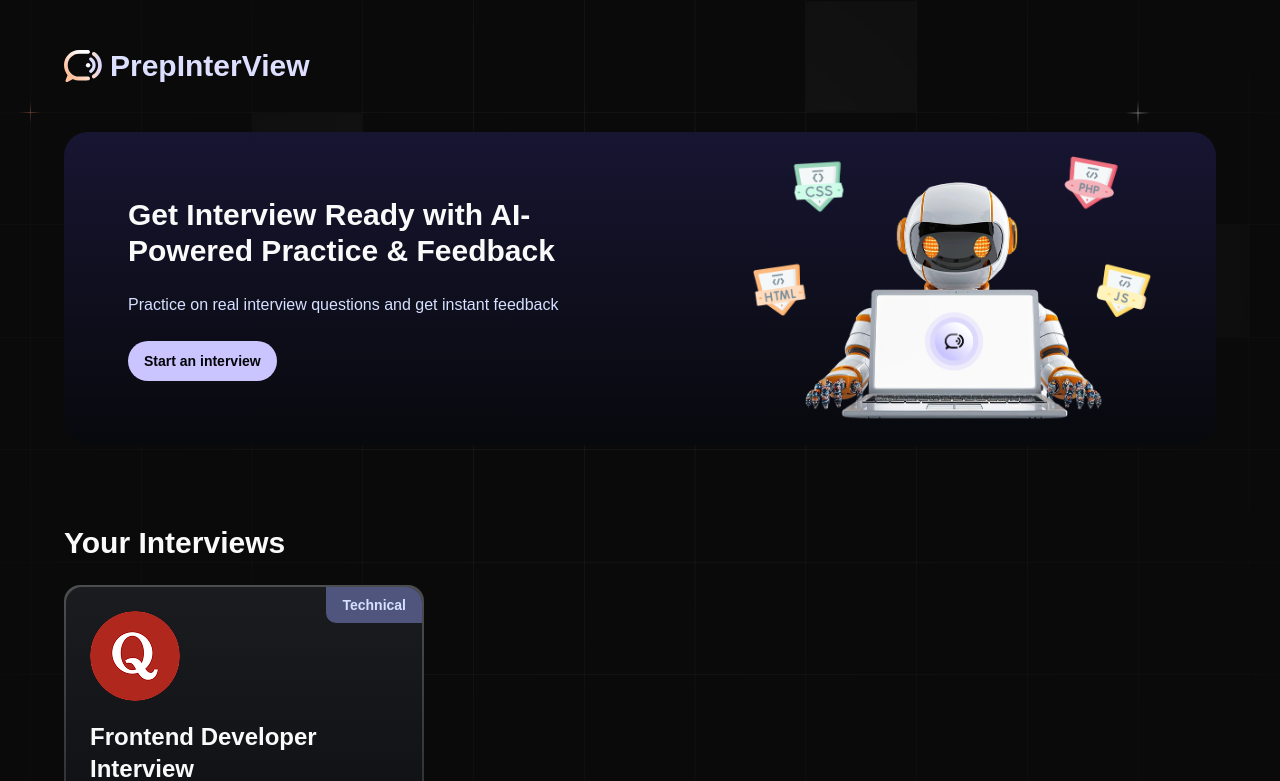
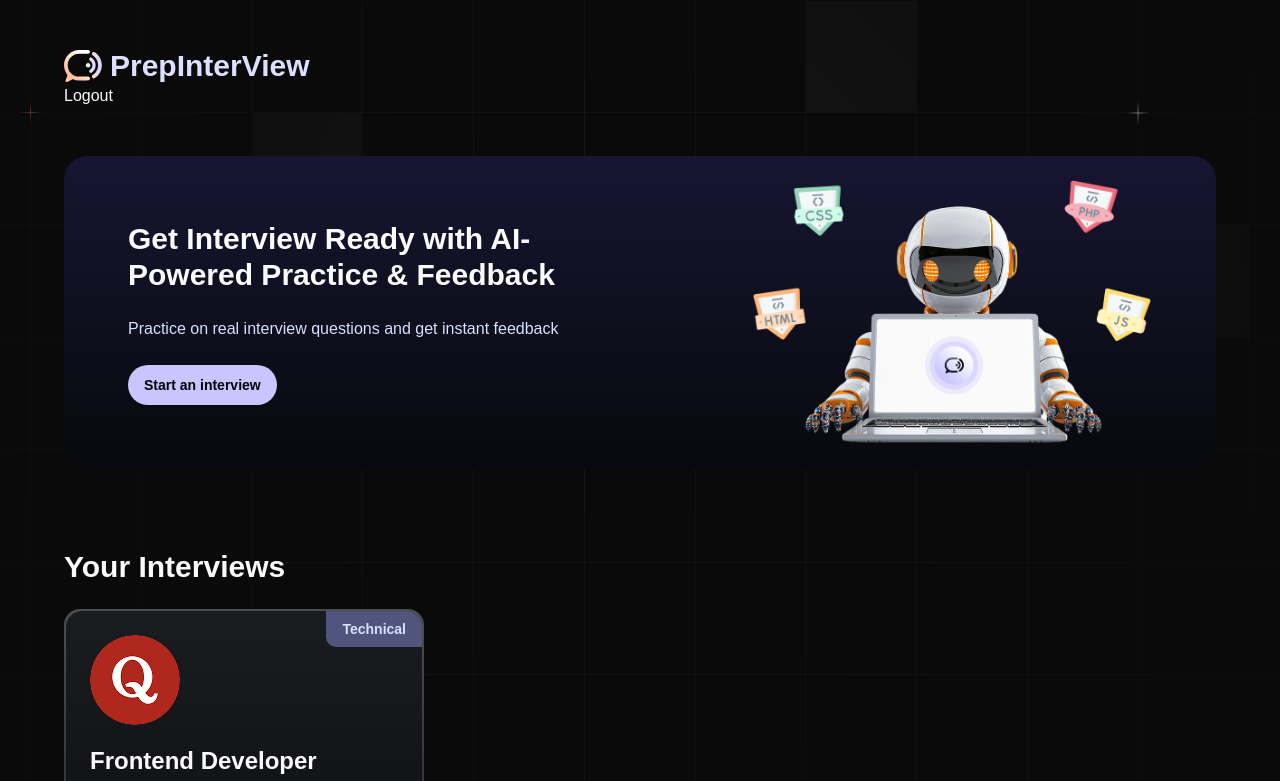
Before and after one commit to Kushal1302/prepinterview, a Next.js app: page / in a window 1280 px wide. Shown: the top 781 px of the page. Built offline with nearby package versions, Linux system fonts and the light colour scheme; a web font is replaced by a local one.

Commit message:
feat: next-auth setup done

```diff
--- /dev/null
+++ b/actions/auth.ts
@@ -0,0 +1,44 @@
+import { NextAuthOptions } from "next-auth";
+import GoogleProvider from "next-auth/providers/google";
+
+declare module "next-auth" {
+  interface Session {
+    user: {
+      id?: string; // Add custom field to session.user
+      name?: string;
+      email?: string;
+      image?: string;
+    };
+  }
+}
+export const authOptions: NextAuthOptions = {
+  // Configure one or more authentication providers
+  providers: [
+    GoogleProvider({
+      clientId: process.env.GOOGLE_ID!,
+      clientSecret: process.env.GOOGLE_SECRET!,
+    }),
+    // ...add more providers here
+  ],
+  session: {
+    strategy: "jwt", // Default is JWT, you can switch to "database" if using a DB
+    maxAge: 30 * 24 * 60 * 60, // 30 days (session expiration)
+    updateAge: 24 * 60 * 60, // Update session every 24 hours
+  },
+  callbacks: {
+    async jwt({ token, user }) {
+      if (user) {
+        token.id = user.id; // Add user ID to token
+      }
+      return token;
+    },
+    // Session callback: Called when session is accessed
+    async session({ session, token }) {
+      if (token && session.user) {
+        session.user.id = token.id as string; // Add ID to session.user
+      }
+      return session;
+    },
+  },
+};
+export default authOptions;
--- a/app/(auth)/layout.tsx
+++ b/app/(auth)/layout.tsx
@@ -1,6 +1,11 @@
+import { getServerSession } from "next-auth";
+import { redirect } from "next/navigation";
 import React, { ReactNode } from "react";
 
-const AuthLayout = ({ children }: { children: ReactNode }) => {
+const AuthLayout = async ({ children }: { children: ReactNode }) => {
+  const session = await getServerSession();
+  console.log(session);
+  if (session) redirect("/");
   return <div className="auth-layout">{children}</div>;
 };
 
--- a/app/(root)/layout.tsx
+++ b/app/(root)/layout.tsx
@@ -10,6 +10,7 @@ const RootLayout = ({ children }: { children: ReactNode }) => {
           <Image src={"/logo.svg"} alt="Logo" height={32} width={38} />
           <h2 className="text-primary-100">PrepInterView</h2>
         </Link>
+        <Link href={"/api/auth/signout"}>Logout</Link>
       </nav>
       {children}
     </div>
--- /dev/null
+++ b/app/api/auth/[...nextauth]/route.ts
@@ -0,0 +1,6 @@
+import authOptions from "@/actions/auth";
+import NextAuth from "next-auth";
+
+const handler = NextAuth(authOptions);
+
+export { handler as GET, handler as POST };
--- a/components/AuthForn.tsx
+++ b/components/AuthForn.tsx
@@ -10,6 +10,7 @@ import Link from "next/link";
 import { toast } from "sonner";
 import FormField from "./FormField";
 import { useRouter } from "next/navigation";
+import { signIn } from "next-auth/react";
 
 type FormType = "sign-in" | "sign-up";
 
@@ -100,6 +101,15 @@ const AuthForn = ({ type }: { type: FormType }) => {
             </p>
           </form>
         </Form>
+        <Button onClick={() => signIn("google")}>
+          {isSignIn ? "Sign in with google" : "Sign up with google"}
+          <Image
+            src="https://cdn.jsdelivr.net/gh/devicons/devicon/icons/google/google-original.svg"
+            height={25}
+            width={25}
+            alt="google"
+          />
+        </Button>
       </div>
     </div>
   );
--- a/package.json
+++ b/package.json
@@ -17,6 +17,7 @@
     "dayjs": "^1.11.13",
     "lucide-react": "^0.483.0",
     "next": "15.2.3",
+    "next-auth": "^4.24.11",
     "next-themes": "^0.4.6",
     "react": "^19.0.0",
     "react-dom": "^19.0.0",
```
Also changed, not shown: 2 other files (tests, documents, lock files or other folders).
